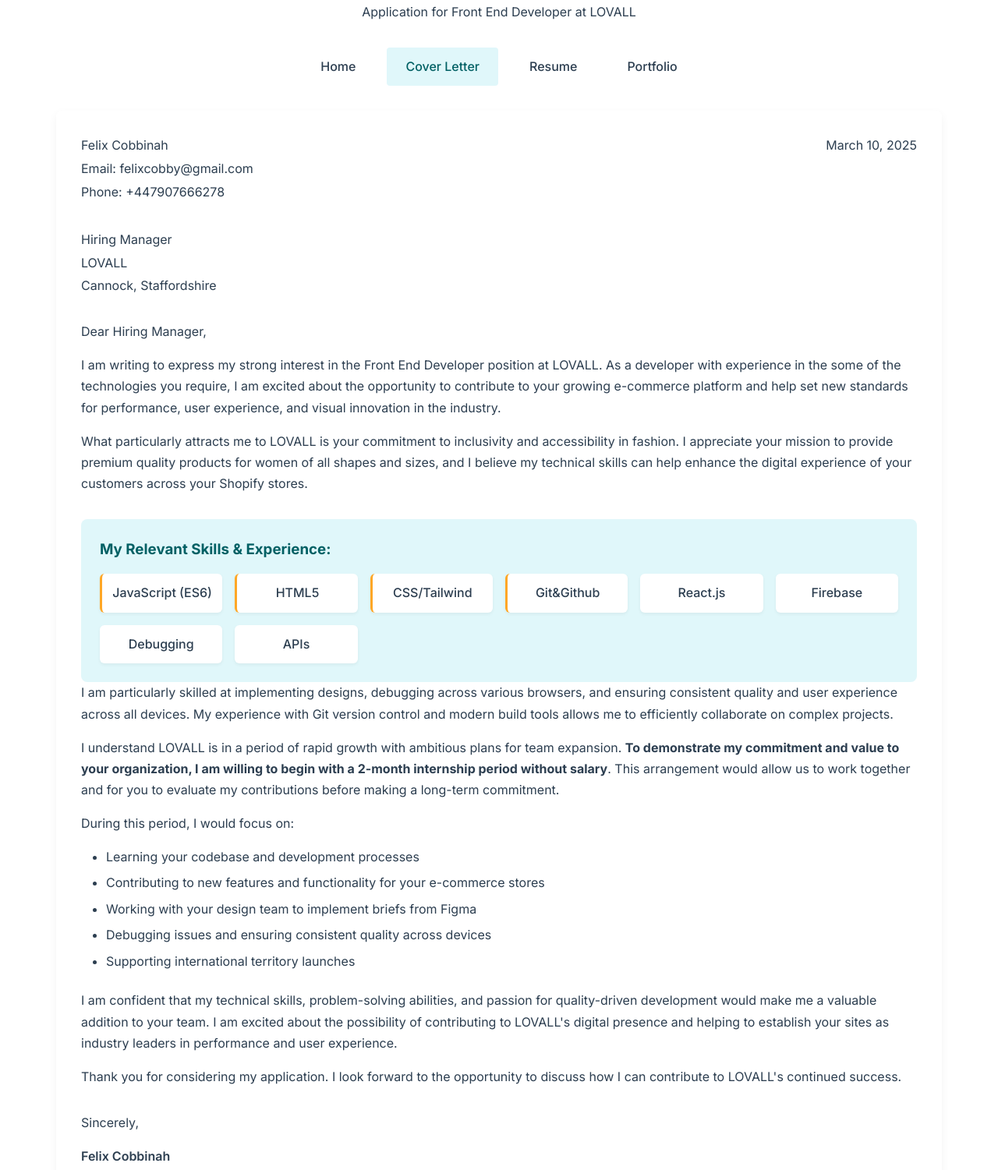
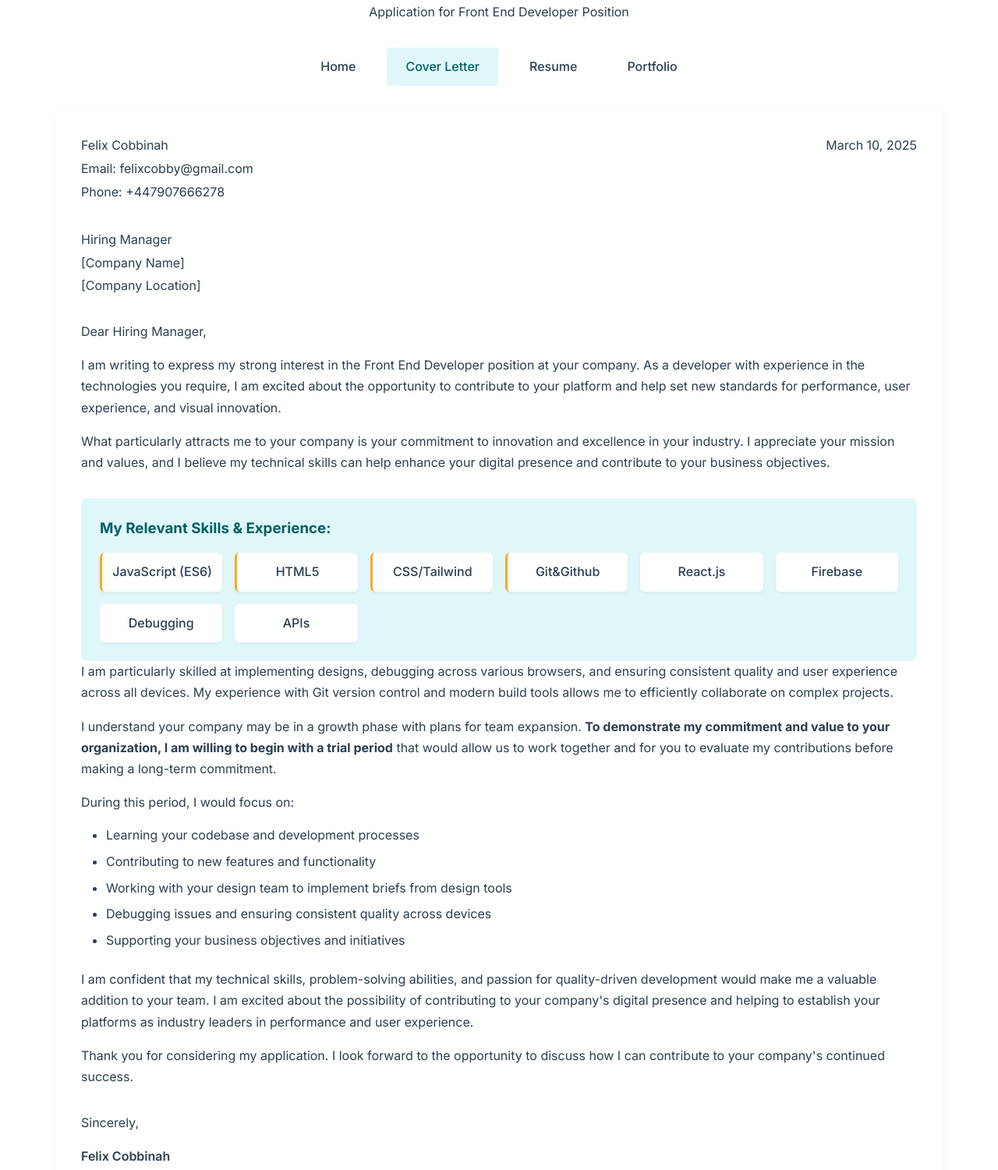
Before and after one commit to codeDevFC/CV_WebDev, a plain HTML site: page cover-letter.html in a window 1280 px wide. Shown: the part 88-1589 px from the top of the page at 78% size. Drawn offline with Linux system fonts and the light colour scheme.

Commit message:
general look (not LOVALL specific)

```diff
--- a/cover-letter.html
+++ b/cover-letter.html
@@ -1,5 +1,3 @@
-
-
 <!DOCTYPE html>
 <html lang="en">
 
@@ -19,7 +17,7 @@
     <div class="container">
         <header class="page-header">
             <h1>Cover Letter</h1>
-            <p>Application for Front End Developer at LOVALL</p>
+            <p>Application for Front End Developer Position</p>
         </header>
 
         <nav class="main-nav">
@@ -45,16 +43,16 @@
 
             <div class="recipient-info">
                 <p>Hiring Manager</p>
-                <p>LOVALL</p>
-                <p>Cannock, Staffordshire</p>
+                <p>[Company Name]</p>
+                <p>[Company Location]</p>
             </div>
 
             <div class="letter-body">
                 <p>Dear Hiring Manager,</p>
 
-                <p>I am writing to express my strong interest in the Front End Developer position at LOVALL. As a developer with experience in the some of the technologies you require, I am excited about the opportunity to contribute to your growing e-commerce platform and help set new standards for performance, user experience, and visual innovation in the industry.</p>
+                <p>I am writing to express my strong interest in the Front End Developer position at your company. As a developer with experience in the technologies you require, I am excited about the opportunity to contribute to your platform and help set new standards for performance, user experience, and visual innovation.</p>
 
-                <p>What particularly attracts me to LOVALL is your commitment to inclusivity and accessibility in fashion. I appreciate your mission to provide premium quality products for women of all shapes and sizes, and I believe my technical skills can help enhance the digital experience of your customers across your Shopify stores.</p>
+                <p>What particularly attracts me to your company is your commitment to innovation and excellence in your industry. I appreciate your mission and values, and I believe my technical skills can help enhance your digital presence and contribute to your business objectives.</p>
 
                 <div class="skills-highlight">
                     <h3>My Relevant Skills & Experience:</h3>
@@ -73,20 +71,20 @@
 
                 <p>I am particularly skilled at implementing designs, debugging across various browsers, and ensuring consistent quality and user experience across all devices. My experience with Git version control and modern build tools allows me to efficiently collaborate on complex projects.</p>
 
-                <p>I understand LOVALL is in a period of rapid growth with ambitious plans for team expansion. <strong>To demonstrate my commitment and value to your organization, I am willing to begin with a 2-month internship period without salary</strong>. This arrangement would allow us to work together and for you to evaluate my contributions before making a long-term commitment.</p>
+                <p>I understand your company may be in a growth phase with plans for team expansion. <strong>To demonstrate my commitment and value to your organization, I am willing to begin with a trial period</strong> that would allow us to work together and for you to evaluate my contributions before making a long-term commitment.</p>
 
                 <p>During this period, I would focus on:</p>
                 <ul>
                     <li>Learning your codebase and development processes</li>
-                    <li>Contributing to new features and functionality for your e-commerce stores</li>
-                    <li>Working with your design team to implement briefs from Figma</li>
+                    <li>Contributing to new features and functionality</li>
+                    <li>Working with your design team to implement briefs from design tools</li>
                     <li>Debugging issues and ensuring consistent quality across devices</li>
-                    <li>Supporting international territory launches</li>
+                    <li>Supporting your business objectives and initiatives</li>
                 </ul>
 
-                <p>I am confident that my technical skills, problem-solving abilities, and passion for quality-driven development would make me a valuable addition to your team. I am excited about the possibility of contributing to LOVALL's digital presence and helping to establish your sites as industry leaders in performance and user experience.</p>
+                <p>I am confident that my technical skills, problem-solving abilities, and passion for quality-driven development would make me a valuable addition to your team. I am excited about the possibility of contributing to your company's digital presence and helping to establish your platforms as industry leaders in performance and user experience.</p>
 
-                <p>Thank you for considering my application. I look forward to the opportunity to discuss how I can contribute to LOVALL's continued success.</p>
+                <p>Thank you for considering my application. I look forward to the opportunity to discuss how I can contribute to your company's continued success.</p>
 
                 <div class="signature">
                     <p>Sincerely,</p>
```
Also changed, not shown: index.html (+8 -10 lines), 1 other file.
